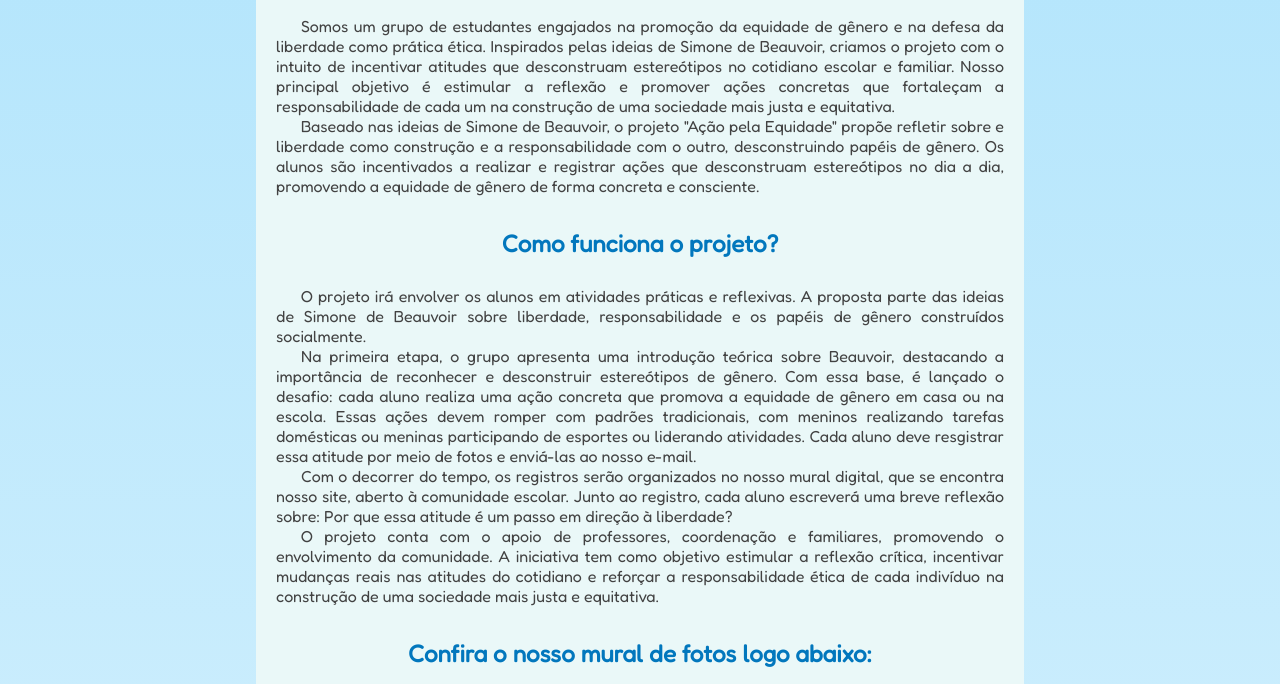
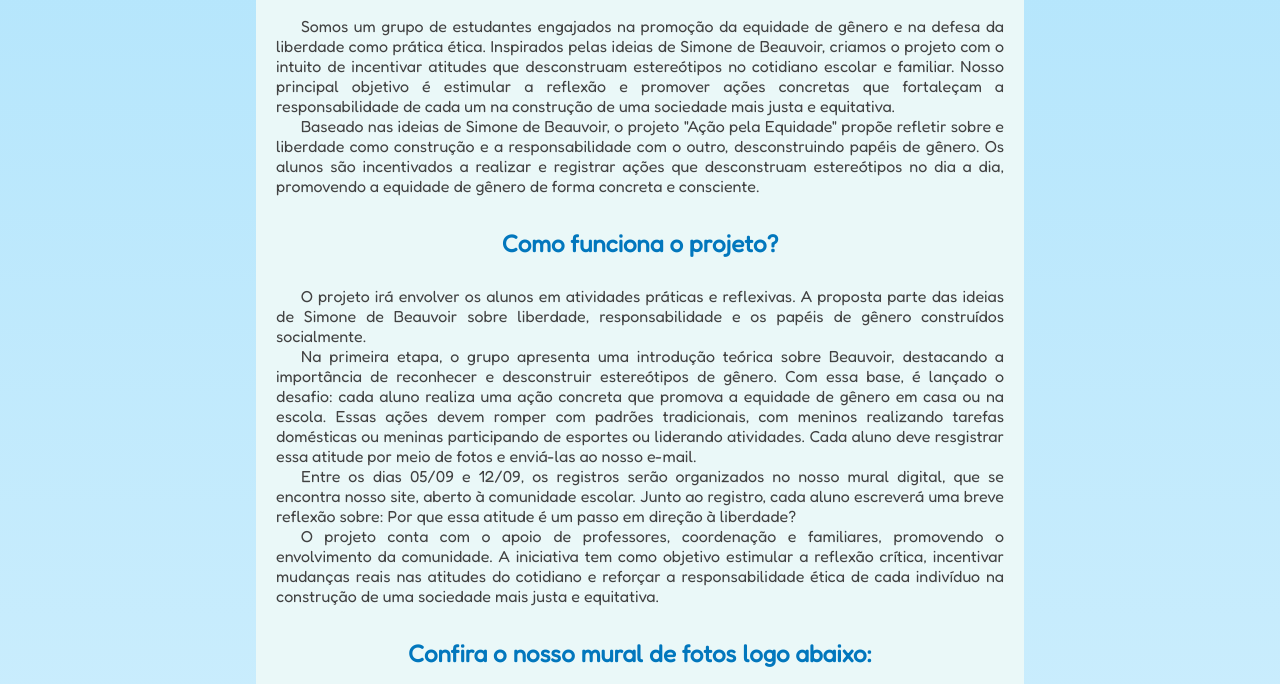
Before and after one commit to miguelferreira08/Desafio-da-Equidade, a plain HTML site: page index.html in a window 1280 px wide. Shown: the part 116-800 px from the top of the page. Drawn offline with Linux system fonts and the light colour scheme.

Commit message:
Add files via upload
v5

```diff
--- a/index.html
+++ b/index.html
@@ -4,7 +4,7 @@
     <meta charset="UTF-8">
     <meta name="viewport" content="width=device-width, initial-scale=1.0">
     <link rel="stylesheet" href="style.css">
-    <title>Desafio da Equidade: Compartilhar para Transformar</title>
+    <title>Projeto - Ação pela Equidade</title>
     <link href="https://fonts.googleapis.com/css2?family=Fredoka&display=swap" rel="stylesheet">
 </head>
 <body>
@@ -18,7 +18,7 @@
         <br>
         <p>O projeto irá envolver os alunos em atividades práticas e reflexivas. A proposta parte das ideias de Simone de Beauvoir sobre liberdade, responsabilidade e os papéis de gênero construídos socialmente.</p>
         <p>Na primeira etapa, o grupo apresenta uma introdução teórica sobre Beauvoir, destacando a importância de reconhecer e desconstruir estereótipos de gênero. Com essa base, é lançado o desafio: cada aluno realiza uma ação concreta que promova a equidade de gênero em casa ou na escola. Essas ações devem romper com padrões tradicionais, com meninos realizando tarefas domésticas ou meninas participando de esportes ou liderando atividades. Cada aluno deve resgistrar essa atitude por meio de fotos e enviá-las ao nosso e-mail.</p>
-        <p>Com o decorrer do tempo, os registros serão organizados no nosso mural digital, que se encontra nosso site, aberto à comunidade escolar. Junto ao registro, cada aluno escreverá uma breve reflexão sobre: Por que essa atitude é um passo em direção à liberdade?</p>
+        <p>Entre os dias 05/09 e 12/09, os registros serão organizados no nosso mural digital, que se encontra nosso site, aberto à comunidade escolar. Junto ao registro, cada aluno escreverá uma breve reflexão sobre: Por que essa atitude é um passo em direção à liberdade?</p>
         <p>O projeto conta com o apoio de professores, coordenação e familiares, promovendo o envolvimento da comunidade. A iniciativa tem como objetivo estimular a reflexão crítica, incentivar mudanças reais nas atitudes do cotidiano e reforçar a responsabilidade ética de cada indivíduo na construção de uma sociedade mais justa e equitativa.</p>
         <br>
         <h2>Confira o nosso mural de fotos logo abaixo:</h2>
```
